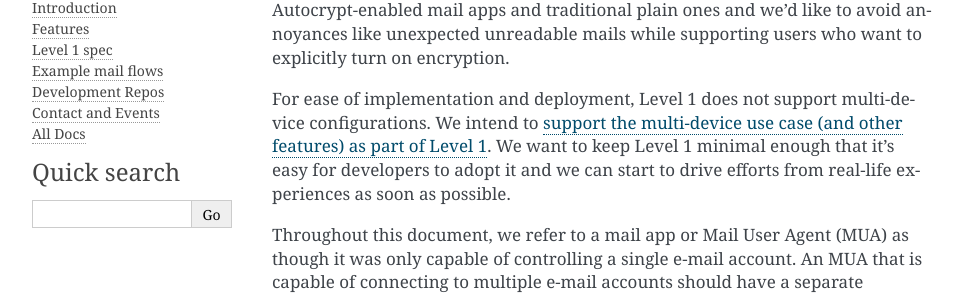
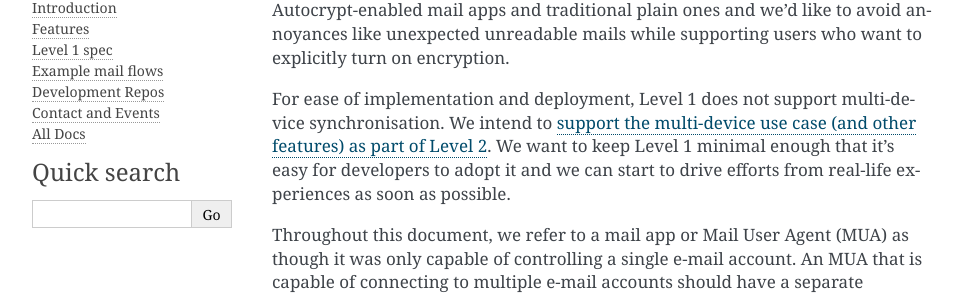
Before and after one commit to autocrypt/autocrypt, a Sphinx documentation site: the page built from doc/level1.rst, in a window 1280 px wide and 900 px high. Shown: the part 288-585 px from the top of the window, without its empty margins (148-1111 px from the left). Built offline with Sphinx 7.4.7, drawn with Linux system fonts in a browser that asks for light colours.

Commit message:
spec: rephrase multi-device section in intro
With the Setup Message we now somewhat support multi device
configurations - but not sync. Trying to be more precise here.
Also... next is level 2 - not level 1.

```diff
--- a/doc/level1.rst
+++ b/doc/level1.rst
@@ -10,8 +10,8 @@ mails while supporting users who want to explicitly turn on
 encryption.
 
 For ease of implementation and deployment, Level 1 does not support
-multi-device configurations.  We intend to :doc:`support the multi-device
-use case (and other features) as part of Level 1<next-steps>`.  We
+multi-device synchronisation.  We intend to :doc:`support the multi-device
+use case (and other features) as part of Level 2<next-steps>`.  We
 want to keep Level 1 minimal enough that it's easy for developers to
 adopt it and we can start to drive efforts from real-life experiences
 as soon as possible.
```
